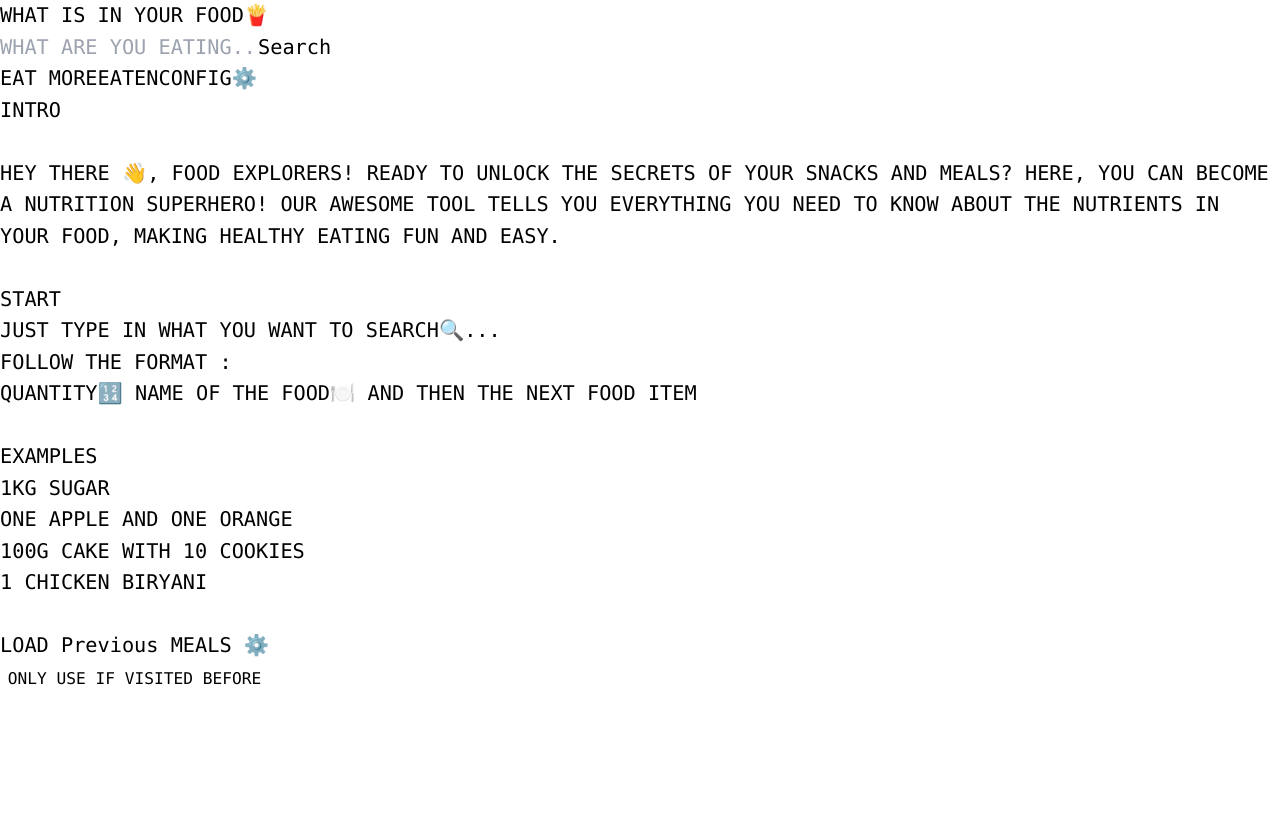
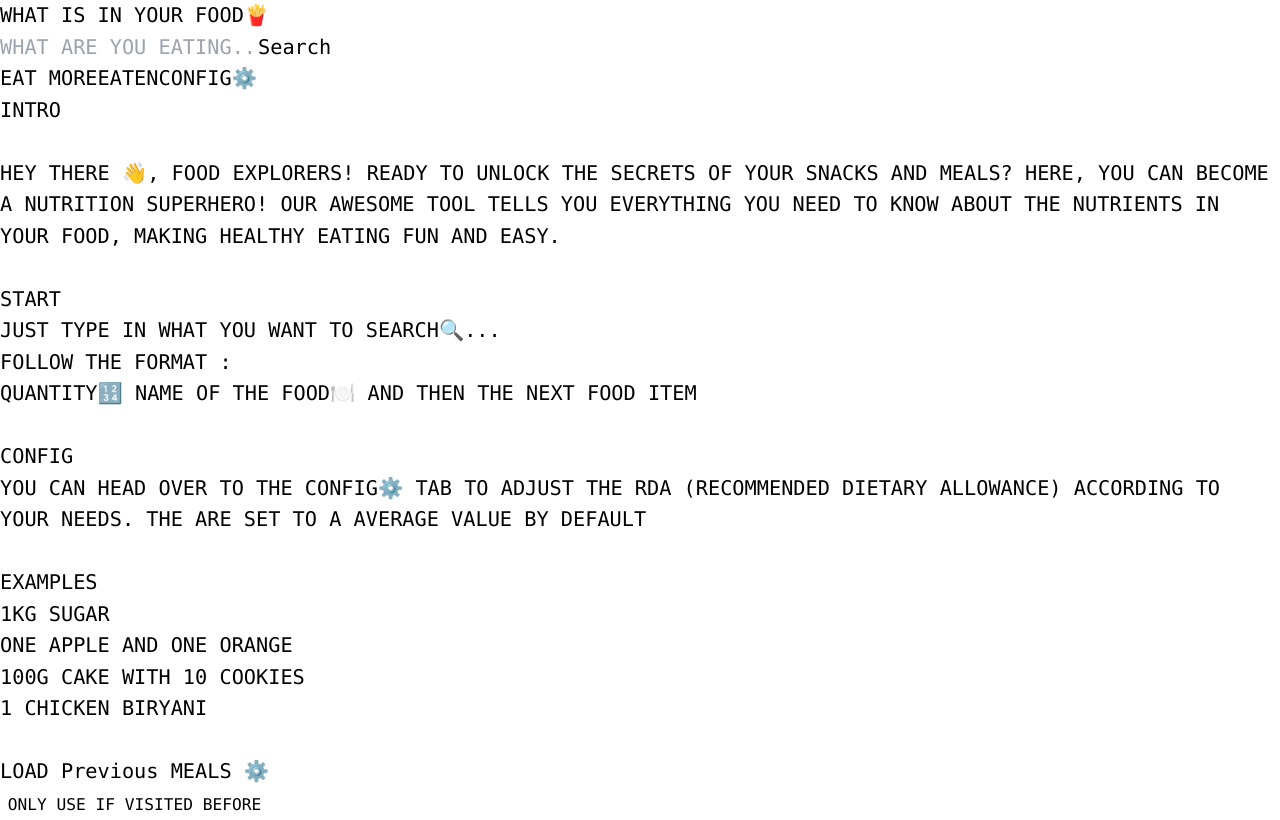
Before and after one commit to Danny-Wits/getVitals, a React (Vite) app: page / in a window 1280 px wide. Built offline with nearby package versions, Linux system fonts and the light colour scheme.

Commit message:
tried some animations and fixed reset button

```diff
--- a/package.json
+++ b/package.json
@@ -10,6 +10,7 @@
     "preview": "vite preview"
   },
   "dependencies": {
+    "@gsap/react": "^2.1.1",
     "chart.js": "^4.4.3",
     "js-cookie": "^3.0.5",
     "react": "^18.3.1",
--- a/src/comp/Data.jsx
+++ b/src/comp/Data.jsx
@@ -1,13 +1,13 @@
-import React, { useState } from "react";
+import React from "react";
 import NutritionCard from "./NutritionCard";
 
 function Data(props) {
   if (props.data.length == 0) {
     return (
-      <div className="border-4 rounded-lg p-3 shadow-lg shadow-black flex flex-col">
+      <div className="a border-4 rounded-lg p-3 shadow-lg shadow-black flex flex-col">
         <h2 className="text-black">INTRO</h2>
         <br />
-        <p className="text-slate-600 text-justify">
+        <p className="text-slate-600 text-justify animate">
           Hey there 👋, food explorers! Ready to unlock the secrets of your
           snacks and meals? Here, you can become a nutrition superhero! Our
           awesome tool tells you everything you need to know about the nutrients
@@ -15,14 +15,21 @@ function Data(props) {
         </p>
         <br />
         <h2 className="text-black">START</h2>
-        <p className="text-slate-600">
+        <p className="text-slate-600 animate">
           Just type in what you want to SEARCH🔍... <br />
           Follow the format : <br /> Quantity🔢 Name of the Food🍽️ and then the
           next food item
         </p>
         <br />
+        <h2 className="text-black">CONFIG</h2>
+        <p className="text-slate-600 animate">
+          You can head over to the Config⚙️ tab to adjust the RDA (Recommended
+          Dietary Allowance) according to your needs. The are set to a average
+          value by default
+        </p>
+        <br />
         <h2 className="text-black">EXAMPLES</h2>
-        <p className="text-slate-600">
+        <p className="text-slate-600 animate">
           1kg sugar
           <br /> one apple and one orange
           <br /> 100g cake with 10 cookies
--- a/src/comp/Eaten.jsx
+++ b/src/comp/Eaten.jsx
@@ -1,14 +1,18 @@
-import React, { useContext } from "react";
+import React, { useContext, useRef } from "react";
 import Nutrient from "./Nutrient";
 import NutritionCard from "./NutritionCard";
 import { RDAcontext } from "../const/RDAcontext";
 import { Doughnut } from "react-chartjs-2";
-import { Chart as ChartJS } from "chart.js/auto";
+import gsap from "gsap";
+import { ScrollTrigger } from "gsap/all";
+gsap.registerPlugin(ScrollTrigger);
 
 function Eaten(props) {
   const n = props.nutrients;
   const total = n["carbohydrates_total_g"] + n["protein_g"] + n["fat_total_g"];
   const [RDA, _] = useContext(RDAcontext);
+  const scrollRef = useRef();
+
   return (
     <>
       <div className="border-4 rounded-lg p-3 shadow-lg shadow-black">
@@ -30,7 +34,7 @@ function Eaten(props) {
           </button>
         </div>
         <div></div>
-
+        <div ref={scrollRef}>
           <div className="nutrient-group">
             <p className="m-2 font-bold text-lg">ENERGY</p>
             <div className="mb-3 flex flex-wrap">
@@ -174,6 +178,7 @@ function Eaten(props) {
             </div>
           </div>
         </div>
+      </div>
       {n.eaten.length != 0 && (
         <div className="border-4 rounded-lg p-2 mt-6 shadow-lg shadow-black">
           <p className="p-2 mx-2 mt-8 mb-1 text-2xl font-extrabold text-indigo-950">
```
Also changed, not shown: 1 other file (tests, documents, lock files or other folders). Lines whose indentation alone changed are shown as unchanged.
